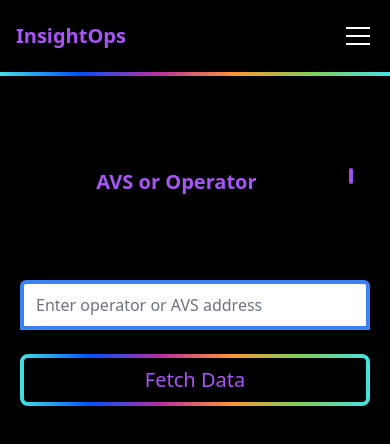
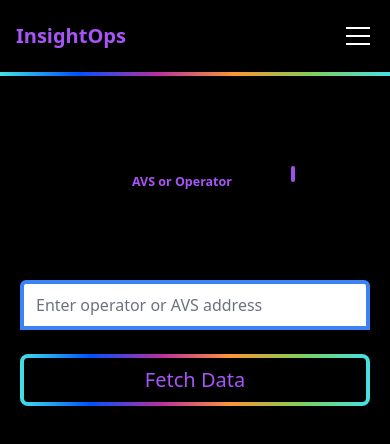
Before and after one commit to ayushsingh82/Insight-Ops, a React (Vite) app: page /map in a window 390 px wide. Shown: the top 444 px of the page. Built offline with nearby package versions, Linux system fonts and the light colour scheme; what wagmi would draw is missing.

Commit message:
Fix mobile overflow hiding hero text and buttons
Shrink typewriter text with a fluid clamp() font-size so the nowrap
hero line fits small screens instead of overflowing past the clipped
container, and let the hero section grow (min-h) on mobile instead of
clipping content at a fixed height.

```diff
--- a/src/components/Home.jsx
+++ b/src/components/Home.jsx
@@ -8,12 +8,12 @@
 
 export function VortexDemo() {
   return (
-    <div className="mx-auto rounded-md h-[30rem] overflow-hidden w-full scroller">
+    <div className="mx-auto rounded-md min-h-[26rem] sm:h-[30rem] overflow-hidden w-full scroller">
       <Vortex
         backgroundColor="black"
         className="flex items-center flex-col justify-center px-4 md:px-10 py-4 w-full h-full"
       >
-        <h2 className="text-white text-2xl md:text-6xl font-bold text-center">
+        <h2 className="text-white text-2xl md:text-6xl font-bold text-center w-full">
         <TypewriterEffectSmoothDemo />
         </h2>
         <p className="text-white text-sm md:text-2xl max-w-xl mt-6 text-center">
--- a/src/components/ui/typewriter-effect.tsx
+++ b/src/components/ui/typewriter-effect.tsx
@@ -156,7 +156,7 @@
         }}
       >
         <div
-          className="text-xl sm:text-2xl md:text-4xl font-bold"
+          className="text-[clamp(0.65rem,3.2vw,1.25rem)] sm:text-2xl md:text-4xl font-bold"
           style={{
             whiteSpace: "nowrap",
           }}
```
